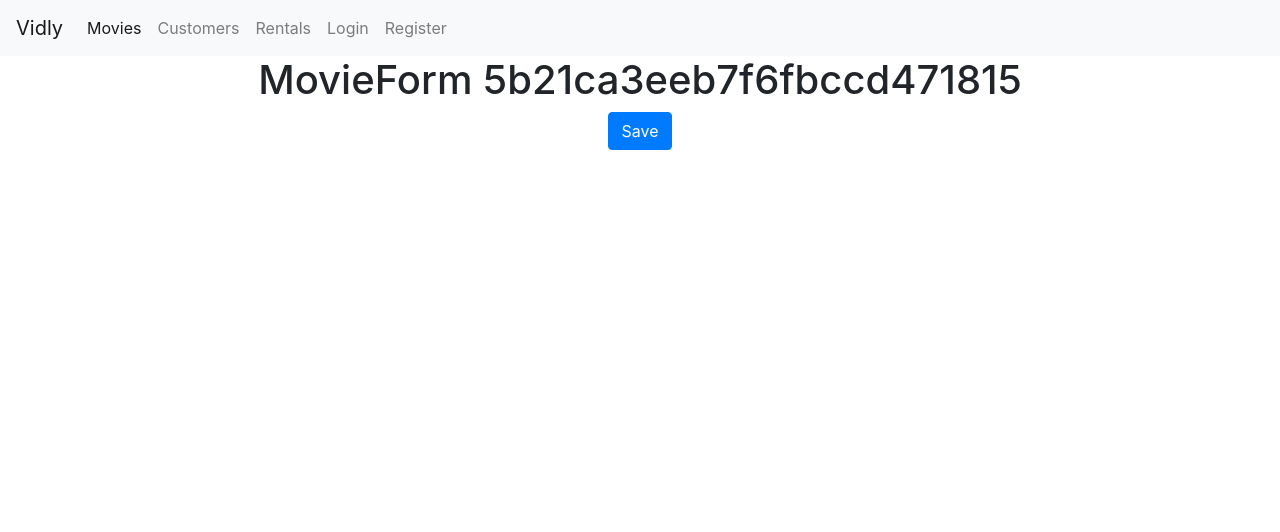
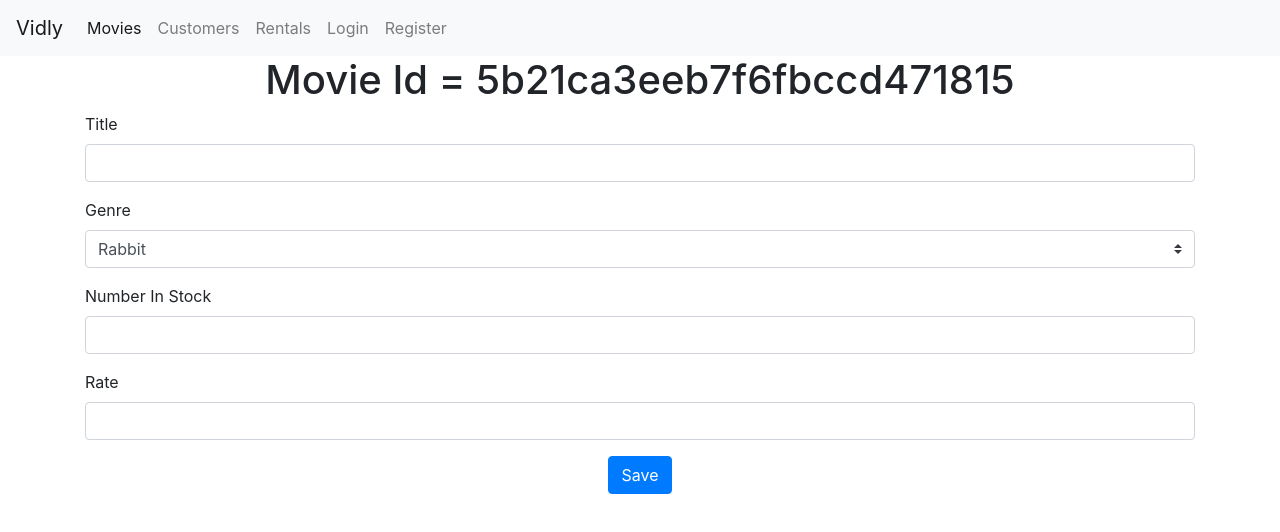
Before and after one commit to jasonlord/VidlyAppFrontEnd, a React (Create React App) app: page /movies/5b21ca3eeb7f6fbccd471815 in a window 1280 px wide. Shown: the top 532 px of the page. Built offline with nearby package versions, Linux system fonts and the light colour scheme.

Commit message:
got started on creating the movie form page, basic validation and temp select/dropdown box

```diff
--- a/src/components/movieForm.jsx
+++ b/src/components/movieForm.jsx
@@ -1,9 +1,53 @@
 import React from "react";
+import Joi from "joi-browser";
+import Input from "./input";
+import Form from "./form";
 
-const MovieForm = ({ match, history }) => {
+class MovieForm extends Form {
+  state = {
+    data: { username: "", password: "" },
+    errors: {}
+  };
+
+  schema = {
+    title: Joi.string()
+      .required()
+      .label("Title"),
+    numberInStock: Joi.string()
+      .required()
+      .label("Number In Stock")
+      .min(0)
+      .max(100),
+    rate: Joi.string()
+      .required()
+      .min(0)
+      .max(10)
+      .label("Rate")
+  };
+
+  doSubmit = () => {
+    console.log("no errors so now we can call the server or what have you..");
+  };
+
+  render() {
+    const { match, history } = this.props;
+
     return (
-    <div>
-      <h1>MovieForm {match.params.id}</h1>
+      <div className="container containter-sm">
+        <h1>Movie Id = {match.params.id}</h1>
+        <form onSubmit={this.handleSubmit}>
+          {this.renderInput("title", "Title")}
+          <div className="form-group">
+            <label htmlFor="genre">Genre</label>
+            <select id="genre" name="genre" class="custom-select">
+              <option value="rabbit">Rabbit</option>
+              <option value="duck">Duck</option>
+              <option value="fish">Fish</option>
+            </select>
+          </div>
+          {this.renderInput("numberInStock", "Number In Stock")}
+          {this.renderInput("rate", "Rate")}
+        </form>
         <button
           id="saveButtonMovieForm"
           className="btn btn-primary"
@@ -13,6 +57,7 @@ const MovieForm = ({ match, history }) => {
         </button>
       </div>
     );
-};
+  }
+}
 
 export default MovieForm;
```
Lines whose indentation alone changed are shown as unchanged.
